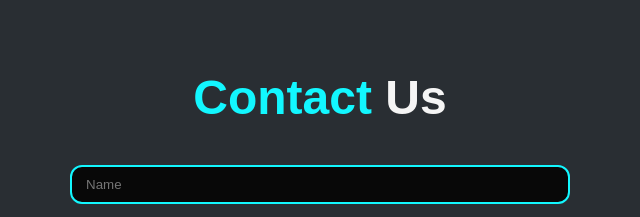
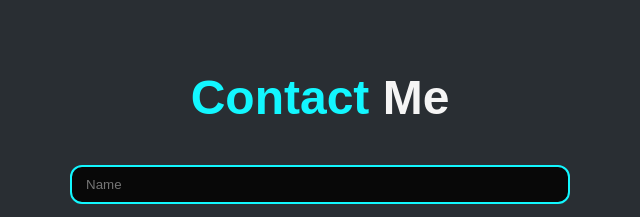
Before and after one commit to mainak1023/mainak-portfolio, a plain HTML site: page index.html in a window 1280 px wide. Shown: the part 2128-2345 px from the top of the page, 320-960 px from the left. Drawn offline with nearby package versions, Linux system fonts and the light colour scheme.

Commit message:
Update index.html

```diff
--- a/index.html
+++ b/index.html
@@ -167,7 +167,7 @@
 
 
     <div id="contact" class="contact-section">
-        <h1><span>Contact</span> Us</h1>
+        <h1><span>Contact</span> Me</h1>
         <form>
             <input type="text" name="" placeholder="Name" id="">
             <input type="email" name="" placeholder="Email" id="">
```
